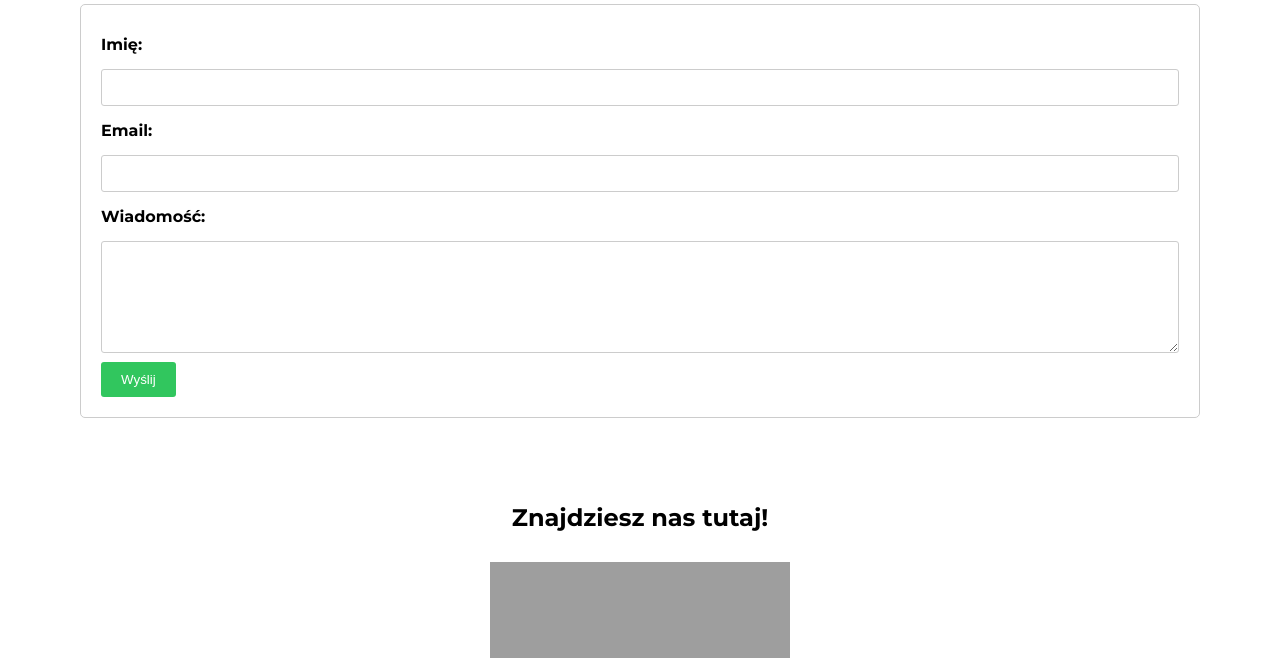
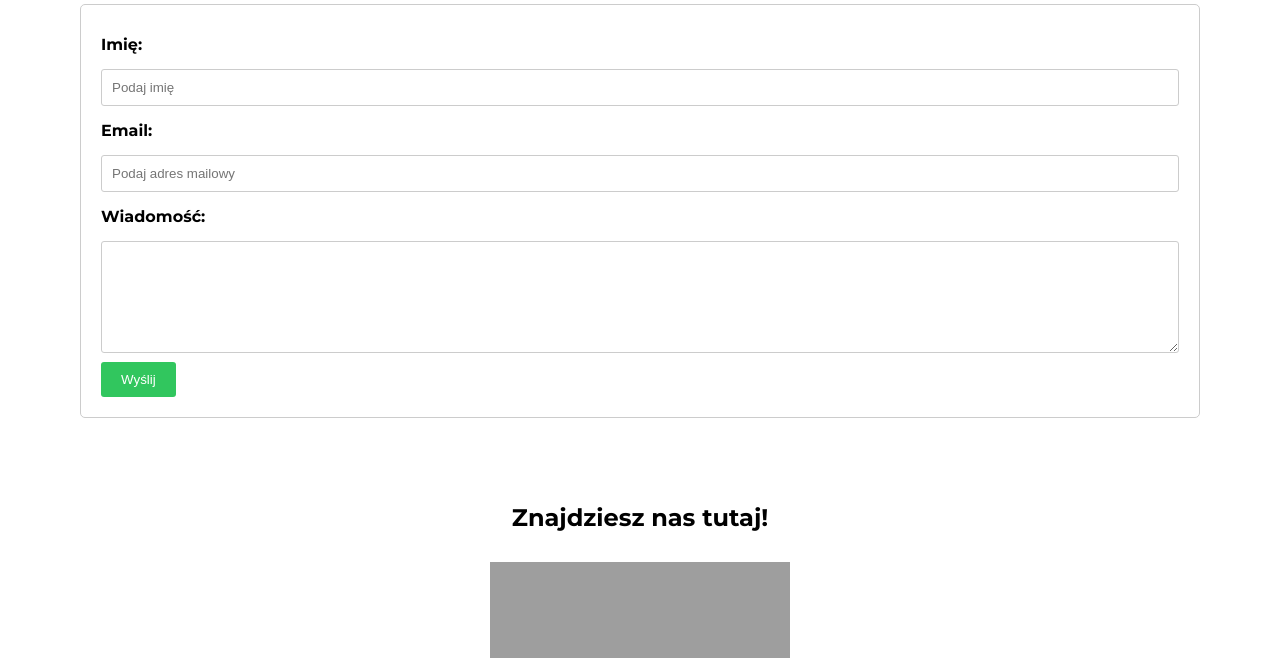
Before and after one commit to DawidOkojewProject/Forest, a website: page contact.html in a window 1280 px wide. Shown: the part 142-800 px from the top of the page. Drawn offline with Linux system fonts and the light colour scheme; grey boxes are pictures that could not be loaded.

Commit message:
Added placeholder to contact form

```diff
--- a/contact.html
+++ b/contact.html
@@ -25,7 +25,7 @@
 
     <section class="container">
         <nav class="phoneNav">
-            <div class="logo"><a href="#"><i class="fa-solid fa-tree"></i>
+            <div class="logo"><a href="index.html"><i class="fa-solid fa-tree"></i>
                     <p>Forest</p>
                 </a>
             </div>
@@ -45,10 +45,10 @@
         <h1>Kontakt</h1>
         <form id="contact-form" class="contact-form">
             <label for="name">Imię:</label>
-            <input type="text" id="name" name="name" required>
+            <input type="text" id="name" name="name" placeholder="Podaj imię" required>
 
             <label for="email">Email:</label>
-            <input type="email" id="email" name="email" required>
+            <input type="email" id="email" name="email" placeholder="Podaj adres mailowy" required>
 
             <label for="message">Wiadomość:</label>
             <textarea id="message" name="message" rows="6"  required></textarea>
```
Also changed, not shown: index.html (+1 -3 lines), otherOfers.html (+2 -6 lines).
